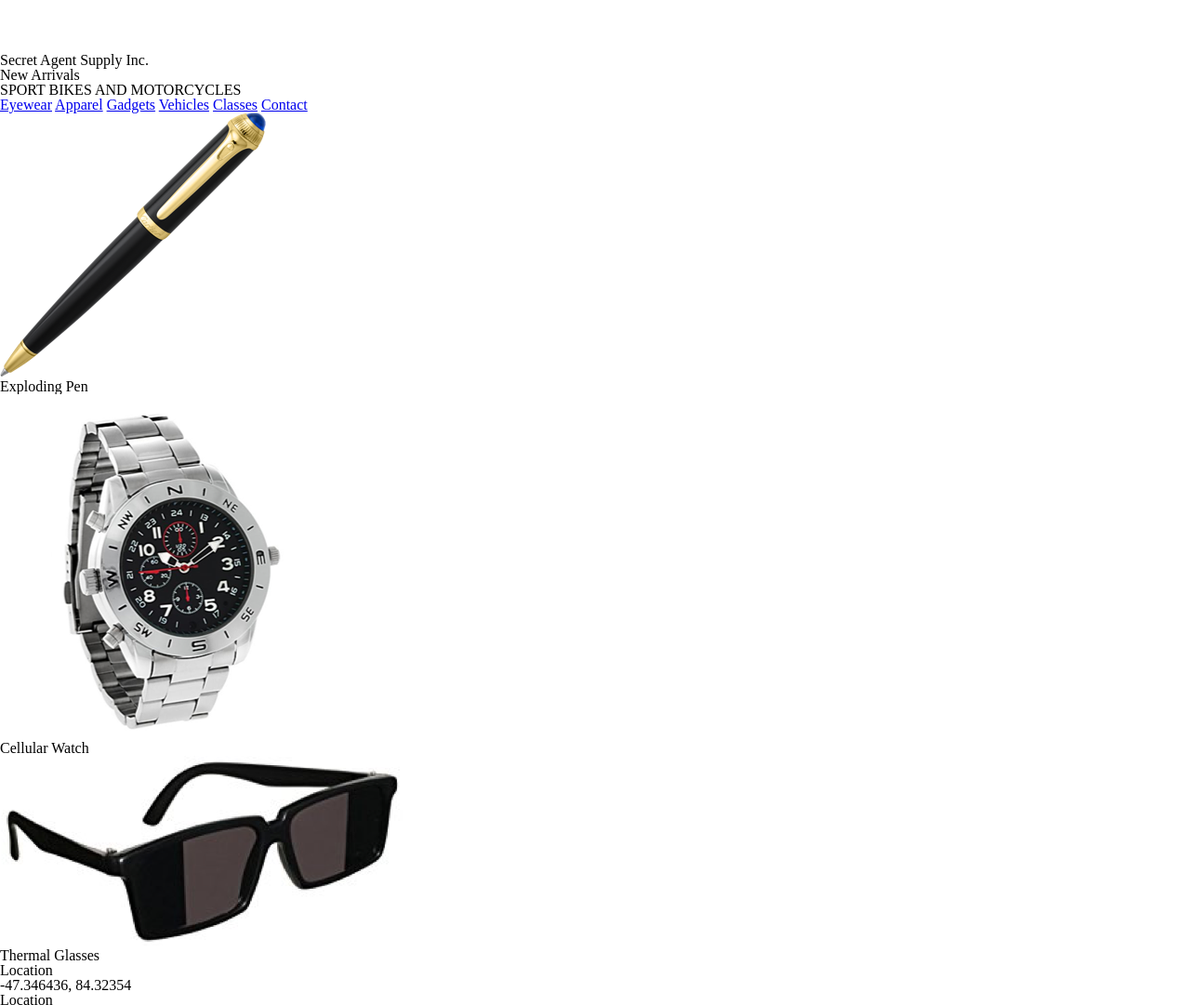
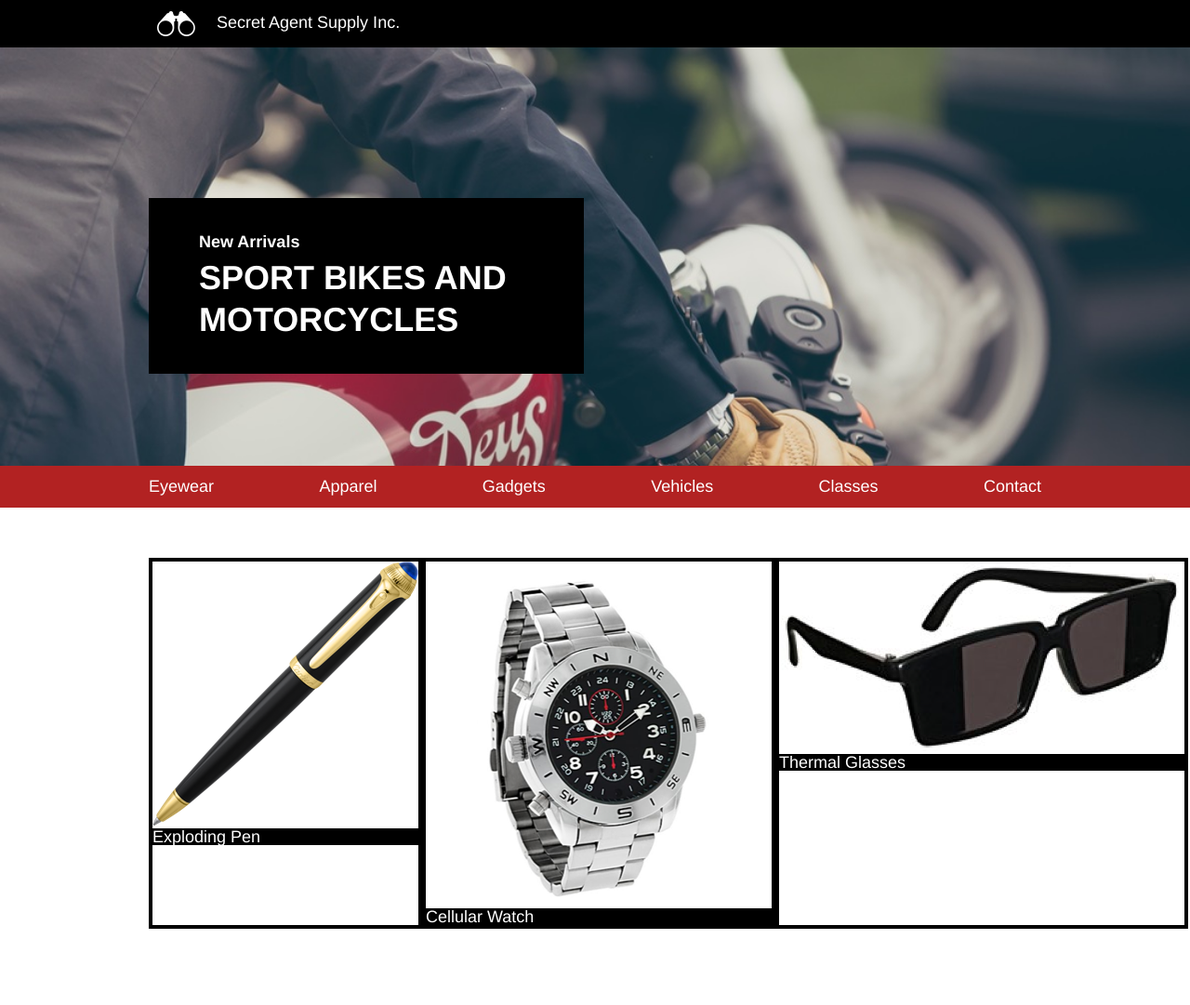
Before and after one commit to findingMimmo/SecretAgentSupply, a plain HTML site: page index.html in a window 1280 px wide. Shown: the top 1081 px of the page at 93% size. Drawn offline with Linux system fonts and the light colour scheme.

Commit message:
saving before crash

```diff
--- a/index.html
+++ b/index.html
@@ -3,44 +3,55 @@
   <head>
     <meta charset="utf-8">
     <title>Secret Agent Supply Inc.</title>
-    <link href="../resources/css/reset.css" type="text/css" rel="stylesheet" />
-    <link href="../resources/css/style.css" type="text/css" rel="stylesheet" />
+    <link href="./resources/css/reset.css" type="text/css" rel="stylesheet" />
+    <link href="./resources/css/style.css" type="text/css" rel="stylesheet" />
   </head>
   <body>
     <!-- header section -->
     <header>
       <div class="logo">
-        <img src="../resources/img/logo.png" />
+        <div class="container">
+          <img src="./resources/img/logo.png" />
           <h1>Secret Agent Supply Inc.</h1>
         </div>
-      <div class="box1">
+      </div>
+      <div class="moto">
+        <div class="container">
+
+            <div class="text">
               <h3>New Arrivals</h3>
               <h2>SPORT BIKES AND MOTORCYCLES</h2>
             </div>
+
+        </div>
+      </div>
       <nav>
+        <div class="container">
           <span><a href="#">Eyewear</a></span>
           <span><a href="#">Apparel</a></span>
           <span><a href="#">Gadgets</a></span>
           <span><a href="#">Vehicles</a></span>
           <span><a href="#">Classes</a></span>
           <span><a href="#">Contact</a></span>
+        </div>
       </nav>
     </header>
 
     <!-- main body -->
     <div class="main">
+      <div class="container">
       <!-- Products -->
         <div class="gallery">
           <div class="img">
-          <p><img src="../resources/img/pen.png" /></p>
+            <img src="./resources/img/pen.png" />
             <h3>Exploding Pen</h3>
           </div>
           <div class="img">
-          <p><img src="../resources/img/watch.png" /></p>
+            <img src="./resources/img/watch.png" />
             <h3>Cellular Watch</h3>
           </div>
           <div class="img">
-          <p><img src="../resources/img/glasses.png" /></p>
+            <img src="./resources/img/glasses.png" />
             <h3>Thermal Glasses</h3>
           </div>
         </div>
@@ -53,7 +64,7 @@
           <p>0800 - 1800</p>
         </div>
       </div>
-
+    </div>
     <!-- footer -->
     <footer>
       <h3>Copyright Secret Agent Supply Inc.</h3>
--- a/resources/css/style.css
+++ b/resources/css/style.css
@@ -0,0 +1,90 @@
+html,
+body {
+  font-size: 18px;
+  font-family: Helvetica;
+  color: white;
+}
+
+.logo {
+  background-color: black;
+}
+
+.container {
+  width: 960px;
+  margin: 0 auto;
+}
+
+.logo .container img {
+  height: 1.5rem;
+  margin: .66rem 1rem .66rem .5rem;
+  vertical-align: middle;
+}
+
+.logo .container h1 {
+  display: inline-flex;
+  margin-top: .66rem;
+  margin-bottom: .66rem;
+}
+
+.moto {
+  background-image: url('../img/moto.jpeg');
+  height: 25rem;
+  background-size: cover;
+}
+
+.moto .container {
+  padding-top: 9rem;
+}
+
+.text {
+  padding: 2rem 3rem;
+  background-color: black;
+  width: 20rem;
+  line-height: 1.25;
+}
+
+.text h3 {
+  font-size: 1rem;
+  font-weight: bold;
+}
+
+.text h2 {
+  font-size: 2rem;
+  font-weight: bold;
+  margin-top: .25rem;
+}
+
+nav {
+  background-color: firebrick;
+}
+
+nav .container {
+    display: flex;
+    justify-content: space-between;
+}
+
+nav span {
+  padding: .75rem 0;
+}
+
+nav span a {
+  color: white;
+  text-decoration: none;
+}
+
+.main .container {
+  margin: 3rem auto 4rem;
+}
+
+.gallery {
+  display: flex;
+  justify-content: space-around;
+}
+
+.gallery .img {
+  border: 4px solid black;
+}
+
+.gallery h3 {
+  background-color: black;
+}
```
Lines whose indentation alone changed are shown as unchanged.
